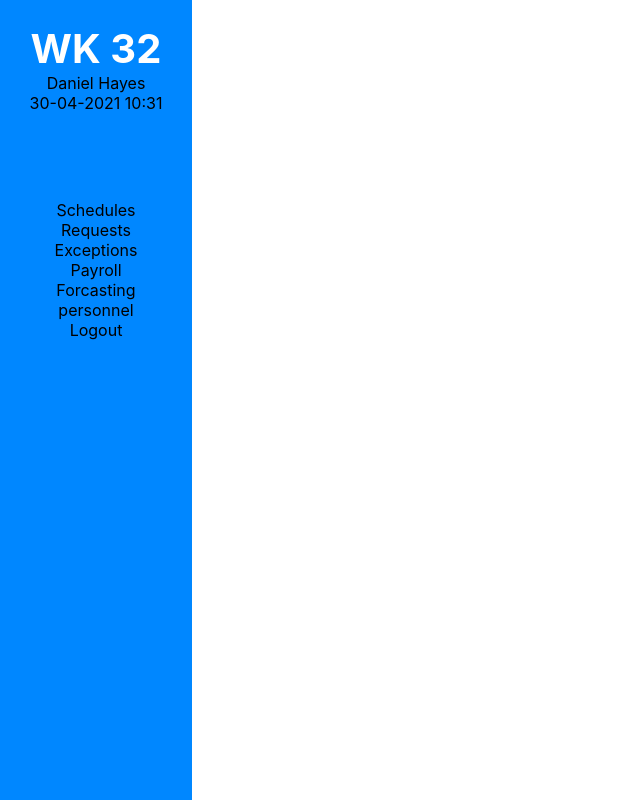
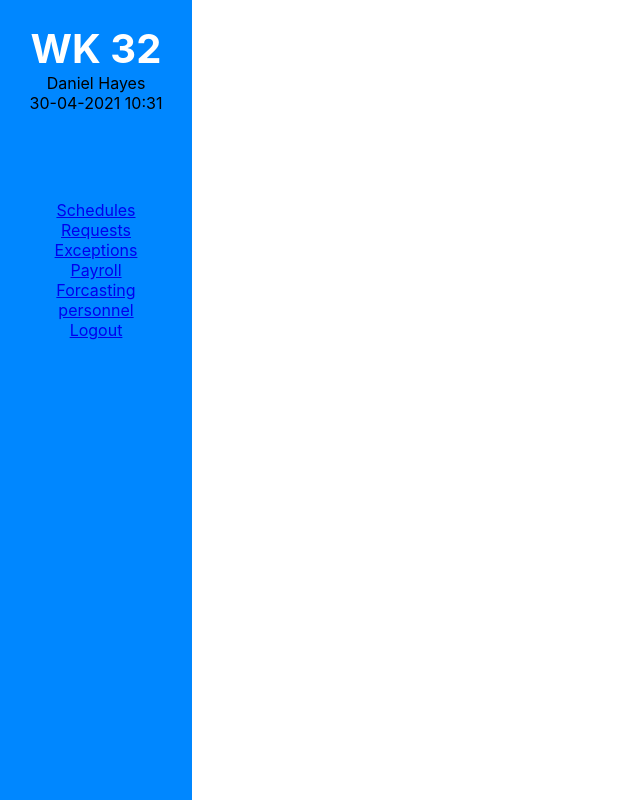
Before and after one commit to Danhayes3008/retail-managment-system-demo, a React (Create React App) app: page / in a window 1280 px wide. Shown: the whole page, without its empty margins (0-640 px from the left). Built offline with nearby package versions, Linux system fonts and the light colour scheme.

Commit message:
created the nav links that will be used later

```diff
--- a/src/components/navbar/Navbar.js
+++ b/src/components/navbar/Navbar.js
@@ -11,13 +11,13 @@ const Navbar = () => {
                 </div>
                 <div className="nav-items">
                     <ul className="nav-list">
-                        <li className="list-item">Schedules</li>
-                        <li className="list-item">Requests</li>
-                        <li className="list-item">Exceptions</li>
-                        <li className="list-item">Payroll</li>
-                        <li className="list-item">Forcasting</li>
-                        <li className="list-item">personnel</li>
-                        <li className="list-item">Logout</li>
+                        <li className="list-item"><a href="Schedules">Schedules</a></li>
+                        <li className="list-item"><a href="Requests">Requests</a></li>
+                        <li className="list-item"><a href="Exceptions">Exceptions</a></li>
+                        <li className="list-item"><a href="Payroll">Payroll</a></li>
+                        <li className="list-item"><a href="Forcasting">Forcasting</a></li>
+                        <li className="list-item"><a href="personnel">personnel</a></li>
+                        <li className="list-item"><a href="Logout">Logout</a></li>
                     </ul>
                 </div>
             </nav>
```
